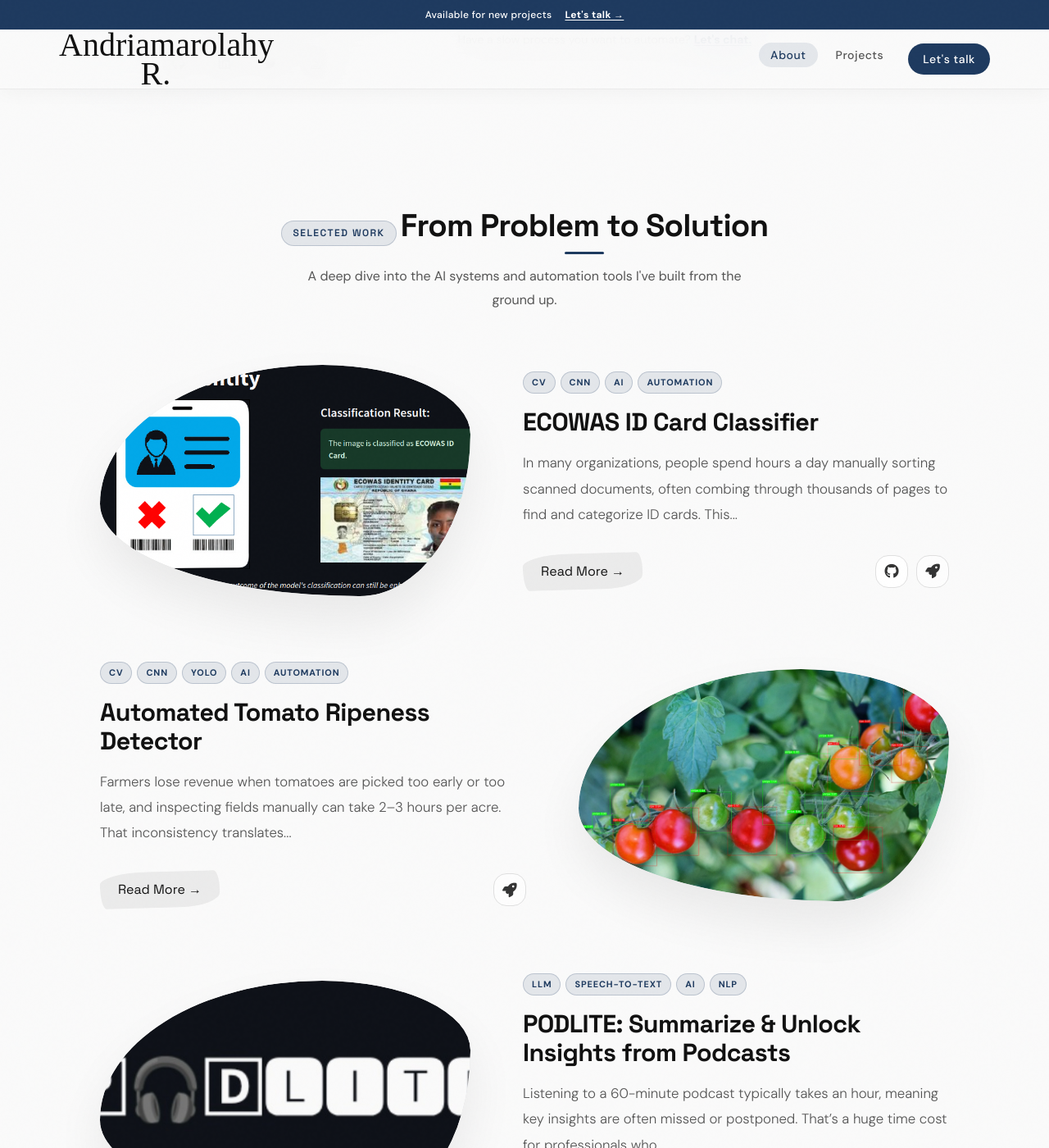
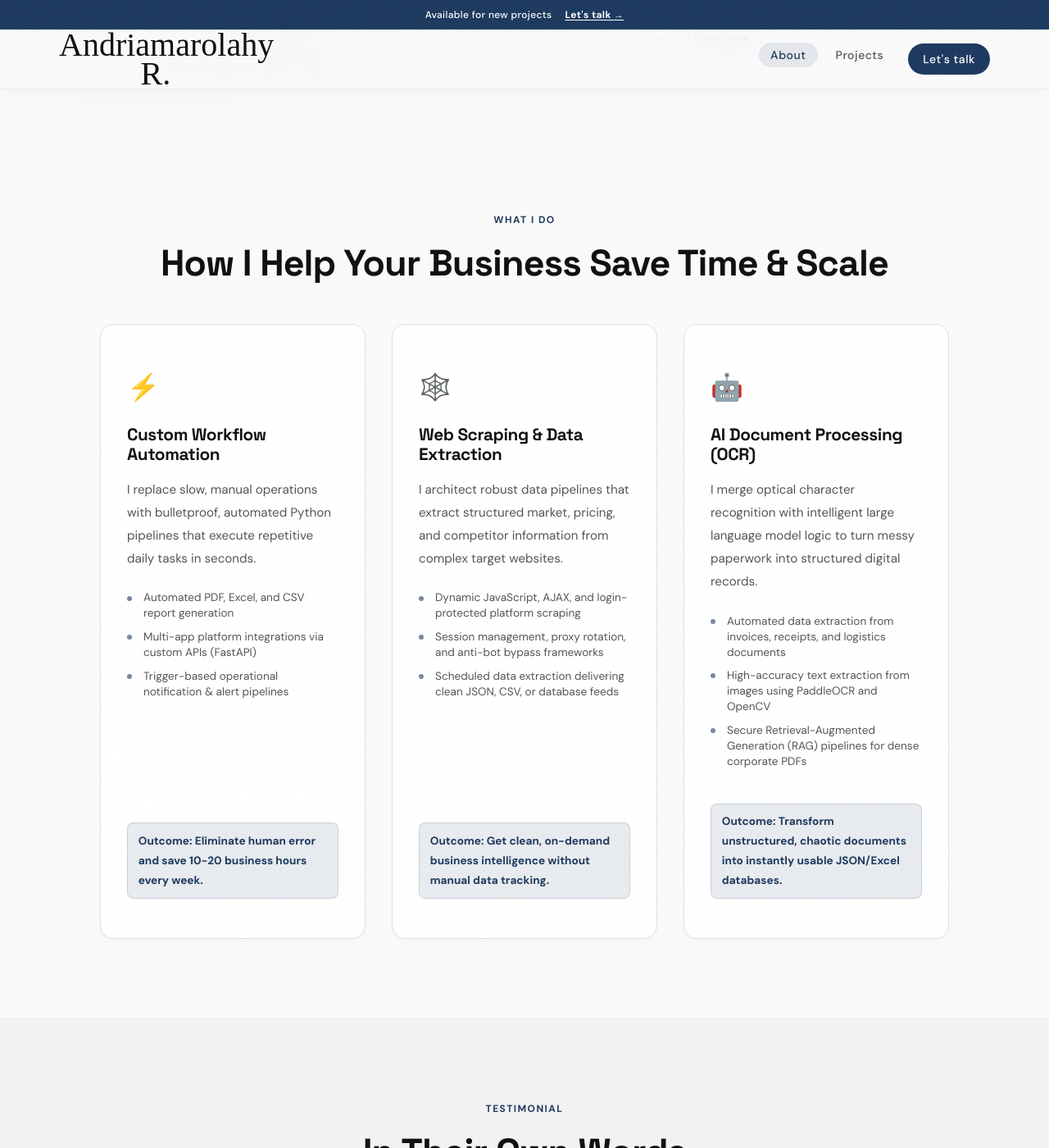
Before and after one commit to marolAI/marolAI.github.io, a Jekyll site: the page built from index.html, in a window 1280 px wide and 1400 px high, scrolled down 597 px. Shown: the whole window at 82% size. Built offline with Jekyll 4.4.1, drawn with Linux system fonts in a browser that asks for light colours; some web fonts are replaced; some of the changed text lies outside the part shown.

Commit message:
feat: add services and testimonial sections with consistent section-badge styling

```diff
--- a/_includes/projects.html
+++ b/_includes/projects.html
@@ -49,28 +49,3 @@
     </div>
   </div>
 </section>
-
-<section class="project-process bg-alt">
-  <div class="container">
-    <div class="section-title animate-fade-in">
-      <span class="section-label">Testimonial</span>
-      <h2>In Their Own Words</h2>
-      <p>I'm grateful for the relationships I've built and the trust I've earned along the way.</p>
-    </div>
-    <div class="testimonial-stage animate-fade-in">
-      <div class="testimonial-blob-bg"></div>
-      <div class="testimonial-grid">
-        <div class="testimonial-text-content">
-          <span class="quote-mark">"</span>
-          <blockquote class="quote-body">
-            "I worked with Andriamarolahy R. for 1.5 years in a part-time capacity as a Junior Software Developer. During this time, he contributed to code implementation and revision in a methodologically complex innovation project, consistently demonstrating reliability and a solid grasp of best software engineering practices. His technical skills, particularly in Python (medical imaging algorithms, ML/AI, data visualization, data analysis, OOP), were at a mid-level when he joined, and he showed clear improvement over time. He was proactive in asking questions whenever clarification was needed, and he was always motivated and eager to learn. With his excellent work ethic and kind personality, he brought well-appreciated contributions to the project and team. I definitely recommend working with him."
-          </blockquote>
-          <cite class="quote-cite">
-            <span class="author-name">Fabian B.</span>
-            <span class="author-title">/ PHD</span>
-          </cite>
-        </div>
-      </div>
-    </div>
-  </div>
-</section>
--- /dev/null
+++ b/_includes/services.html
@@ -0,0 +1,46 @@
+<section class="services-section" id="projects">
+  <div class="container">
+    <div class="services-header">
+      <span class="section-badge">WHAT I DO</span>
+      <h2>How I Help Your Business Save Time & Scale</h2>
+    </div>
+
+    <div class="services-grid">
+      <div class="service-card">
+        <div class="service-icon">⚡</div>
+        <h3>Custom Workflow Automation</h3>
+        <p class="service-desc">I replace slow, manual operations with bulletproof, automated Python pipelines that execute repetitive daily tasks in seconds.</p>
+        <ul class="service-bullets">
+          <li>Automated PDF, Excel, and CSV report generation</li>
+          <li>Multi-app platform integrations via custom APIs (FastAPI)</li>
+          <li>Trigger-based operational notification & alert pipelines</li>
+        </ul>
+        <span class="service-outcome">Outcome: Eliminate human error and save 10-20 business hours every week.</span>
+      </div>
+
+      <div class="service-card">
+        <div class="service-icon">🕸️</div>
+        <h3>Web Scraping & Data Extraction</h3>
+        <p class="service-desc">I architect robust data pipelines that extract structured market, pricing, and competitor information from complex target websites.</p>
+        <ul class="service-bullets">
+          <li>Dynamic JavaScript, AJAX, and login-protected platform scraping</li>
+          <li>Session management, proxy rotation, and anti-bot bypass frameworks</li>
+          <li>Scheduled data extraction delivering clean JSON, CSV, or database feeds</li>
+        </ul>
+        <span class="service-outcome">Outcome: Get clean, on-demand business intelligence without manual data tracking.</span>
+      </div>
+
+      <div class="service-card">
+        <div class="service-icon">🤖</div>
+        <h3>AI Document Processing (OCR)</h3>
+        <p class="service-desc">I merge optical character recognition with intelligent large language model logic to turn messy paperwork into structured digital records.</p>
+        <ul class="service-bullets">
+          <li>Automated data extraction from invoices, receipts, and logistics documents</li>
+          <li>High-accuracy text extraction from images using PaddleOCR and OpenCV</li>
+          <li>Secure Retrieval-Augmented Generation (RAG) pipelines for dense corporate PDFs</li>
+        </ul>
+        <span class="service-outcome">Outcome: Transform unstructured, chaotic documents into instantly usable JSON/Excel databases.</span>
+      </div>
+    </div>
+  </div>
+</section>
--- /dev/null
+++ b/_includes/testimonial.html
@@ -0,0 +1,17 @@
+<section class="testimonial-section bg-alt">
+  <div class="container">
+    <div class="testimonial-header">
+      <span class="section-badge">Testimonial</span>
+      <h2>In Their Own Words</h2>
+    </div>
+    <div class="testimonial-content animate-fade-in">
+      <blockquote class="testimonial-quote">
+        "I worked with Andriamarolahy R. for 1.5 years... consistently demonstrating <strong class="highlight">reliability</strong> and a <strong class="highlight">solid grasp of best software engineering practices</strong>. His technical skills, particularly in <strong class="highlight">Python</strong>... showed clear improvement over time. He was <strong class="highlight">proactive</strong>... and <strong class="highlight">always motivated</strong>... With his <strong class="highlight">excellent work ethic</strong> and kind personality, he brought well-appreciated contributions to the project and team. I <strong class="highlight">definitely recommend</strong> working with him."
+      </blockquote>
+      <cite class="testimonial-cite">
+        <span class="author-name">Fabian B.</span>
+        <span class="author-title">/ PhD</span>
+      </cite>
+    </div>
+  </div>
+</section>
--- a/_sass/components/_testimonial.scss
+++ /dev/null
@@ -1,83 +0,0 @@
-$organic-radius: 60% 40% 30% 70% / 60% 30% 70% 40%;
-
-.testimonial-stage {
-    position: relative;
-    max-width: 960px;
-    margin: var(--space-8) auto;
-    padding: var(--space-8) var(--space-6);
-    z-index: 1;
-    overflow: hidden;
-
-    .testimonial-blob-bg {
-        position: absolute;
-        inset: 0;
-        background: var(--color-surface);
-        z-index: -2;
-        border-radius: var(--organic-radius-alt);
-        transform: rotate(-1deg);
-        box-shadow: 0 4px 32px rgba(var(--color-black-rgb), 0.04);
-    }
-}
-
-.testimonial-grid {
-    display: flex;
-    flex-direction: column;
-    align-items: center;
-    text-align: center;
-    gap: var(--space-4);
-}
-
-.testimonial-text-content {
-    position: relative;
-    overflow: hidden;
-
-    .quote-mark {
-        position: absolute;
-        top: -18px;
-        left: -6px;
-        font-family: var(--font-accent);
-        font-size: clamp(4rem, 7vw, 5.5rem);
-        line-height: 1;
-        color: rgba(var(--color-accent-rgb), 0.22);
-        z-index: 0;
-        pointer-events: none;
-    }
-
-    .quote-body {
-        position: relative;
-        z-index: 1;
-        font-size: var(--text-base);
-        line-height: var(--line-relaxed);
-        color: var(--color-text-secondary);
-        font-style: italic;
-        font-weight: var(--font-weight-light);
-        margin-bottom: 28px;
-    }
-
-    .quote-cite {
-        display: flex;
-        align-items: center;
-        justify-content: center;
-        gap: 12px;
-
-        .author-name {
-            font-family: var(--font-heading);
-            font-size: 1.1rem;
-            font-weight: var(--font-weight-semibold);
-            color: var(--color-ink);
-        }
-
-        .author-title {
-            font-size: var(--text-xs);
-            font-weight: var(--font-weight-bold);
-            color: var(--color-text-disabled);
-            text-transform: uppercase;
-            letter-spacing: var(--tracking-wide);
-        }
-    }
-}
-
-@media (max-width: 768px) {
-    .testimonial-stage { padding: var(--space-6) var(--space-4); }
-    .testimonial-text-content .quote-body { font-size: 0.95rem; }
-}
--- /dev/null
+++ b/_sass/pages/_services.scss
@@ -0,0 +1,117 @@
+/* =============================================
+   SERVICES SECTION
+   ============================================= */
+.services-section {
+    padding: var(--space-12) 0;
+    position: relative;
+
+    .container {
+        max-width: 1100px;
+    }
+}
+
+.services-header {
+    margin-bottom: 3rem;
+    text-align: center;
+
+    h2 {
+        font-family: var(--font-heading);
+        font-size: var(--heading-2);
+        font-weight: var(--font-weight-bold);
+        line-height: var(--line-tight);
+        letter-spacing: var(--tracking-tight);
+        color: var(--color-ink);
+    }
+}
+
+.section-badge {
+    display: inline-block;
+    font-size: var(--text-xs);
+    text-transform: uppercase;
+    letter-spacing: var(--tracking-wider);
+    color: var(--color-accent);
+    font-weight: var(--font-weight-bold);
+    margin-bottom: var(--space-2);
+}
+
+.services-grid {
+    display: grid;
+    grid-template-columns: repeat(auto-fit, minmax(300px, 1fr));
+    gap: var(--space-4);
+    margin-top: var(--space-4);
+}
+
+.service-card {
+    background: var(--color-surface);
+    border: 1px solid var(--color-border);
+    padding: var(--space-6) var(--space-4);
+    border-radius: var(--radius-lg);
+    box-shadow: 0 4px 6px rgba(var(--color-black-rgb), 0.02);
+    transition: transform var(--transition-normal), box-shadow var(--transition-normal);
+    display: flex;
+    flex-direction: column;
+
+    &:hover {
+        transform: translateY(-5px);
+        box-shadow: 0 12px 24px rgba(var(--color-black-rgb), 0.06);
+    }
+}
+
+.service-icon {
+    font-size: 2rem;
+    margin-bottom: 1.2rem;
+}
+
+.service-card h3 {
+    font-family: var(--font-heading);
+    font-size: var(--heading-4);
+    font-weight: var(--font-weight-bold);
+    margin-bottom: var(--space-2);
+    color: var(--color-ink);
+}
+
+.service-desc {
+    font-size: 0.95rem;
+    color: var(--color-text-secondary);
+    line-height: var(--line-relaxed);
+    margin-bottom: var(--space-3);
+}
+
+.service-bullets {
+    list-style: none;
+    padding: 0;
+    margin: 0 0 var(--space-4) 0;
+
+    li {
+        font-size: 0.85rem;
+        color: var(--color-text-secondary);
+        margin-bottom: 0.6rem;
+        line-height: 1.4;
+        padding-left: 1.25rem;
+        position: relative;
+
+        &::before {
+            content: '';
+            position: absolute;
+            left: 0;
+            top: 0.45rem;
+            width: 6px;
+            height: 6px;
+            background: var(--color-accent);
+            border-radius: var(--radius-sm);
+            opacity: 0.6;
+        }
+    }
+}
+
+.service-outcome {
+    margin-top: auto;
+    font-size: 0.85rem;
+    font-weight: var(--font-weight-semibold);
+    color: var(--color-accent);
+    background: var(--color-accent-dim);
+    padding: 0.6rem 0.8rem;
+    border-radius: var(--radius-md);
+    display: block;
+    border: 1px solid rgba(var(--color-accent-rgb), 0.15);
+}
--- /dev/null
+++ b/_sass/pages/_testimonial.scss
@@ -0,0 +1,66 @@
+/* =============================================
+   TESTIMONIAL SECTION
+   ============================================= */
+.testimonial-section {
+    padding: var(--space-12) 0;
+}
+
+.testimonial-header {
+    margin-bottom: 3rem;
+    text-align: center;
+
+    h2 {
+        font-family: var(--font-heading);
+        font-size: var(--heading-2);
+        font-weight: var(--font-weight-bold);
+        line-height: var(--line-tight);
+        letter-spacing: var(--tracking-tight);
+        color: var(--color-ink);
+    }
+}
+
+.testimonial-content {
+    max-width: 720px;
+    margin: 0 auto;
+    text-align: center;
+}
+
+.testimonial-quote {
+    font-size: var(--text-lg);
+    line-height: var(--line-relaxed);
+    color: var(--color-text-secondary);
+    font-style: italic;
+    font-weight: var(--font-weight-light);
+    margin-bottom: var(--space-4);
+    border: none;
+    padding: 0;
+
+    .highlight {
+        font-weight: var(--font-weight-semibold);
+        font-style: normal;
+        color: var(--color-ink);
+    }
+}
+
+.testimonial-cite {
+    display: flex;
+    align-items: center;
+    justify-content: center;
+    gap: 8px;
+    font-style: normal;
+
+    .author-name {
+        font-family: var(--font-heading);
+        font-size: 1.1rem;
+        font-weight: var(--font-weight-semibold);
+        color: var(--color-ink);
+    }
+
+    .author-title {
+        font-size: var(--text-xs);
+        font-weight: var(--font-weight-bold);
+        color: var(--color-text-disabled);
+        text-transform: uppercase;
+        letter-spacing: var(--tracking-wide);
+    }
+}
--- a/assets/css/styles.scss
+++ b/assets/css/styles.scss
@@ -12,9 +12,10 @@
 
 
 @import "components/buttons";
-@import "components/testimonial";
 @import "components/modal";
 
 
+@import "pages/testimonial";
 @import "pages/about";
+@import "pages/services";
 @import "pages/projects";
--- a/index.html
+++ b/index.html
@@ -5,4 +5,6 @@
 ---
 
 {% include about.html %}
-{% include projects.html %}
+{% include services.html %}
+{% include testimonial.html %}
+<!-- {% include projects.html %} -->
```
